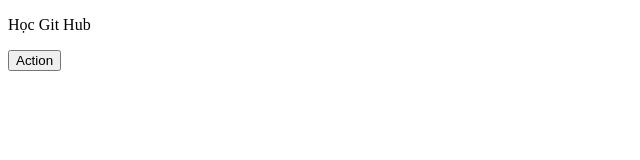
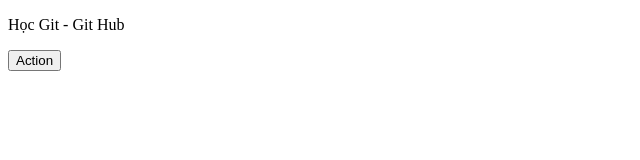
Before and after one commit to truongkienan/hoc-git, a plain HTML site: page index.html in a window 1280 px wide. Shown: the full height of the page, 0-640 px from the left. Drawn offline with Linux system fonts and the light colour scheme.

Commit message:
update index.html 16/11/2022

```diff
--- a/index.html
+++ b/index.html
@@ -6,7 +6,7 @@
 <link rel="stylesheet" href="index2.css">
     </head>
     <body>
-<p>Học Git Hub</p>
+<p>Học Git - Git Hub</p>
 <button>Action</button>
     </body>
 </html>
```
